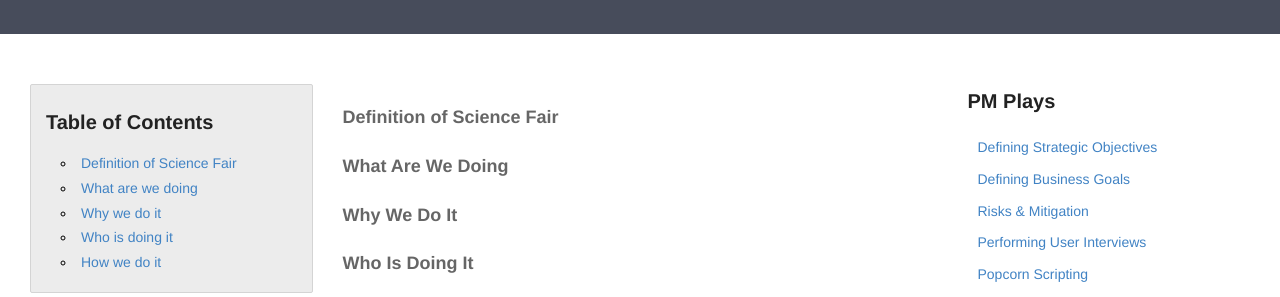
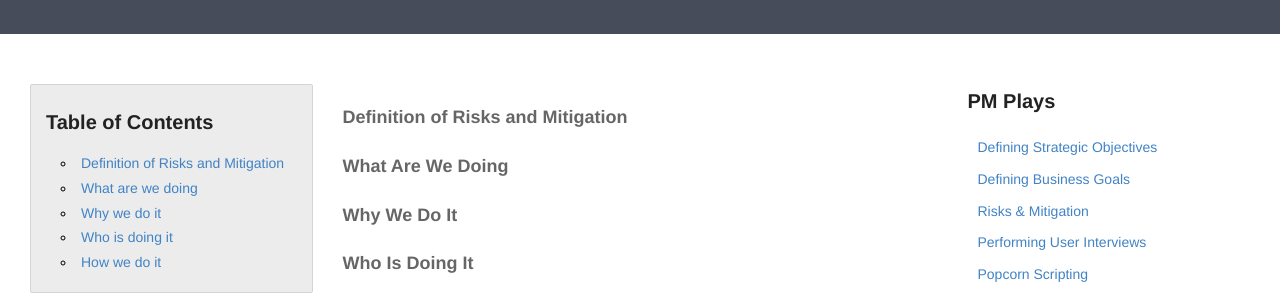
Before and after one commit to KnightPointSystems/kps_playbook, a Jekyll site: the page built from risks-mitigation.md, in a window 1280 px wide and 900 px high. Shown: the part 169-466 px from the top of the window. Built offline with Jekyll 4.4.1, drawn with Linux system fonts in a browser that asks for light colours; nearby versions of some CDN libraries.

Commit message:
Changed titles and headers to Risks and Mitigation

```diff
--- a/risks-mitigation.md
+++ b/risks-mitigation.md
@@ -10,27 +10,27 @@ permalink: /risks-mitigation/
             <h3>Table of Contents</h3>
                 <ul>
                     <li>
-                        <a href="#SF-Definition">
-                            Definition of Science Fair
+                        <a href="#">
+                            Definition of Risks and Mitigation
                         </a>
                     </li>
                     <li>
-                        <a href="#SF-What">
+                        <a href="#">
                             What are we doing
                         </a>
                     </li>
                     <li>
-                        <a href="#SF-Why">
+                        <a href="#">
                             Why we do it
                         </a>
                     </li>
                     <li>
-                        <a href="#SF-Who">
+                        <a href="#">
                             Who is doing it
                         </a>
                     </li>
                     <li>
-                        <a href="#SF-How">
+                        <a href="#">
                             How we do it
                         </a>
                     </li>
@@ -38,19 +38,19 @@ permalink: /risks-mitigation/
         </div>
     </div>
     <div class="col-md-6">
-        <h4 class="R-Definition" id="R-Definition">
-             Definition of Science Fair
+        <h4>
+             Definition of Risks and Mitigation
         </h4>
-        <h4 class="SF-What" id="SF-What">
+        <h4>
             What Are We Doing
         </h4>
-        <h4 class="SF-Why" id="SF-Why">
+        <h4>
             Why We Do It
         </h4>
-        <h4 class="SF-Who" id="SF-Who">
+        <h4 >
             Who Is Doing It
         </h4>
-        <h4 class="SF-How" id="SF-How">
+        <h4>
             How We Do It
         </h4>
     </div>
```
